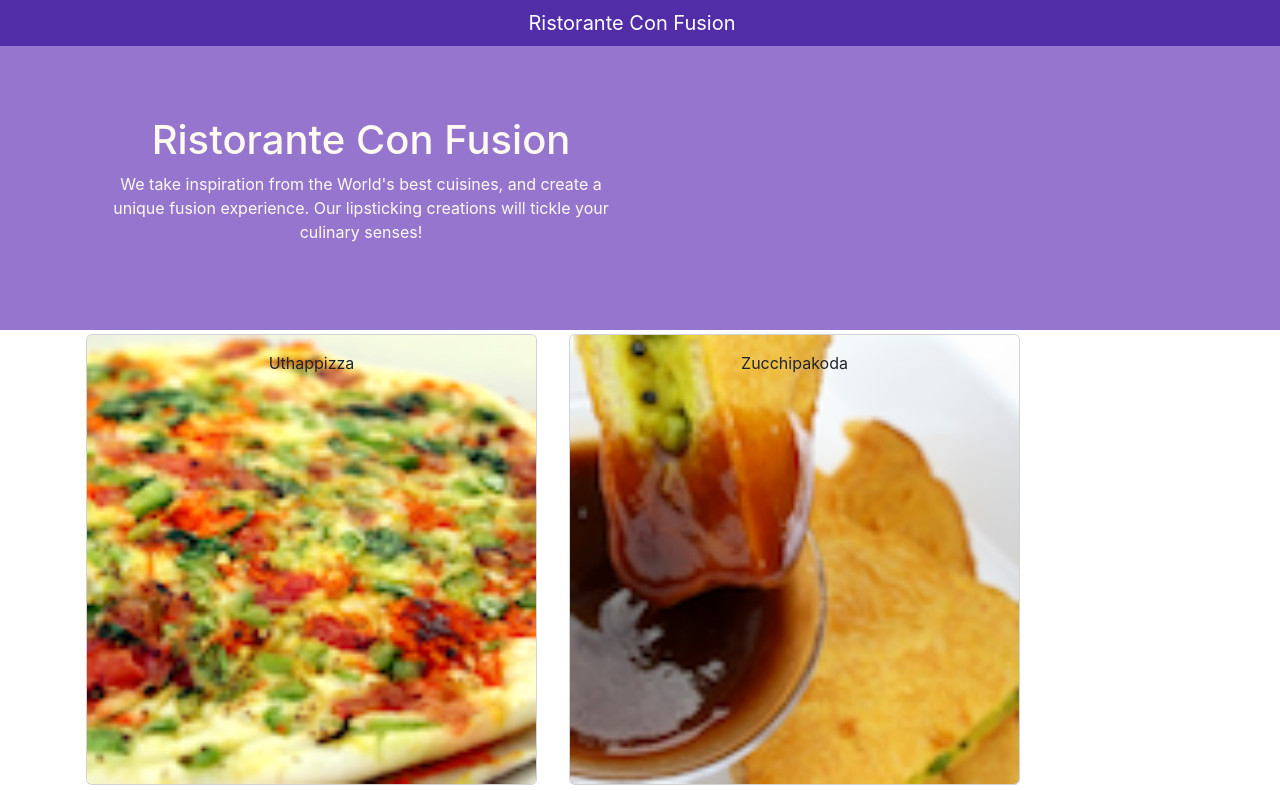
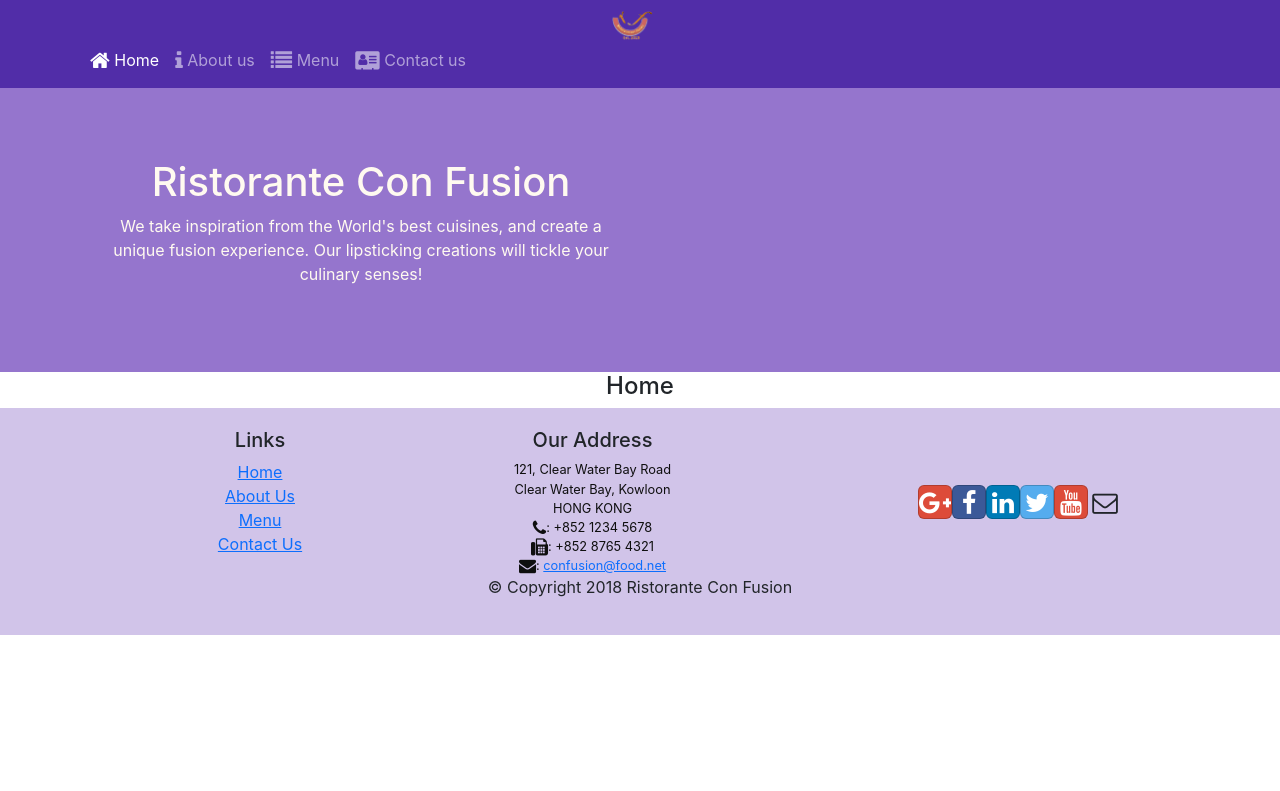
Before and after one commit to carloosbaroon/FrondEnd-React, a React (Create React App) app in the folder confusion/: page /home in a window 1280 px wide. Shown: the top 791 px of the page. Built offline with nearby package versions, Linux system fonts and the light colour scheme.

Commit message:
Implementing React Router

```diff
--- a/confusion/src/App.js
+++ b/confusion/src/App.js
@@ -1,17 +1,18 @@
 import {Component} from "react";
 import Main from "./components/MainComponent";
 import './App.css';
+import {BrowserRouter} from "react-router-dom";
 
 class App extends Component {
 
     render() {
         return (
-            //These classNames are defined in the App.css
-            <div className="App">
-                {/* Using props to pass the DISHES to MenuComponent */}
-                <Main/>
-            </div>
-
+            <BrowserRouter>
+                {/* These classNames are defined in the App.css */}
+                <div className="App">
+                    <Main/>
+                </div>
+            </BrowserRouter>
         );
     }
 }
--- a/confusion/src/components/FooterComponent.js
+++ b/confusion/src/components/FooterComponent.js
@@ -1,4 +1,5 @@
 import React from "react";
+import {Link} from "react-router-dom";
 
 function Footer(props) {
     return (
@@ -8,10 +9,10 @@ function Footer(props) {
                     <div className="col-4 offset-1 col-sm-2">
                         <h5>Links</h5>
                         <ul className="list-unstyled">
-                            <li><a href="/">Home</a></li>
-                            <li><a href="/">About</a></li>
-                            <li><a href="/">Menu</a></li>
-                            <li><a href="contactus.html">Contact</a></li>
+                            <li><Link to="/home">Home</Link></li>
+                            <li><Link to="aboutus">About Us</Link></li>
+                            <li><Link to="/menu">Menu</Link></li>
+                            <li><Link to="/contactus">Contact Us</Link></li>
                         </ul>
                     </div>
                     <div className="col-7 col-sm-5">
--- a/confusion/src/components/HeaderComponent.js
+++ b/confusion/src/components/HeaderComponent.js
@@ -1,14 +1,63 @@
 import React, {Component} from "react";
-import {Navbar, NavbarBrand} from "reactstrap";
+import {Navbar, NavbarBrand, Nav, NavbarToggler, Collapse, NavItem} from "reactstrap";
+import {NavLink} from "react-router-dom";
 
 class Header extends Component {
+
+    constructor(props) {
+        super(props);
+
+        this.state = {
+            isNavOpen: false
+        };
+        //Biding this.toggleNav variable to toggleNav to make it available
+        // instead of using an arrow function
+        this.toggleNav = this.toggleNav.bind(this);
+    }
+
+    toggleNav() {
+        this.setState({
+            isNavOpen: !this.state.isNavOpen
+        });
+    }
+
     render() {
         return (
             //Using a React Fragment to group a lot of elements and return them
             <>
-                <Navbar dark>
+                {/* We are using expand md so in Medium to Large screens we Header is shown full
+                    In case  it's a screen from xsm to sm, we are using the Collapse Header*/}
+                <Navbar dark expand="md">
                     <div className="container">
-                        <NavbarBrand href="/">Ristorante Con Fusion</NavbarBrand>
+                        <NavbarToggler onClick={this.toggleNav}/>
+                        <NavbarBrand className="mr-auto" href="/">
+                            <img src="assets/images/logo.png" height="30" width="41"
+                                 alt="Ristorante Con Fusion"/>
+                        </NavbarBrand>
+                        <Collapse isOpen={this.state.isNavOpen} navbar>
+                            <Nav navbar>
+                                <NavItem>
+                                    <NavLink className="nav-link" to="/home">
+                                        <span className="fa fa-home fa-lg"></span> Home
+                                    </NavLink>
+                                </NavItem>
+                                <NavItem>
+                                    <NavLink className="nav-link" to="/aboutus">
+                                        <span className="fa fa-info fa-lg"></span> About us
+                                    </NavLink>
+                                </NavItem>
+                                <NavItem>
+                                    <NavLink className="nav-link" to="/menu">
+                                        <span className="fa fa-list fa-lg"></span> Menu
+                                    </NavLink>
+                                </NavItem>
+                                <NavItem>
+                                    <NavLink className="nav-link" to="/contactus">
+                                        <span className="fa fa-address-card fa-lg"></span> Contact us
+                                    </NavLink>
+                                </NavItem>
+                            </Nav>
+                        </Collapse>
                     </div>
                 </Navbar>
                 <div className="jumbotron">
--- /dev/null
+++ b/confusion/src/components/HomeComponent.js
@@ -0,0 +1,11 @@
+import React from "react";
+
+function Home(props) {
+    return (
+        <div className="container">
+            <h4>Home</h4>
+        </div>
+    );
+}
+
+export default Home;
--- a/confusion/src/components/MainComponent.js
+++ b/confusion/src/components/MainComponent.js
@@ -1,9 +1,11 @@
 import Menu from "./MenuComponent";
+import Home from "./HomeComponent";
 import DishDetail from "./DishDetailComponent";
 import Header from "./HeaderComponent";
 import Footer from "./FooterComponent";
 import {DISHES} from "../shared/dishes";
 import {Component} from "react";
+import {Routes, Route, Navigate} from "react-router-dom";
 
 //This is a Container Component
 class Main extends Component {
@@ -14,26 +16,39 @@ class Main extends Component {
         //Here we store properties of the component
         //Lifting state of DISHES, so they can be shared between more components
         this.state = {
-            dishes: DISHES,
-            selectedDish: null
+            dishes: DISHES
         };
     }
 
-    OnDishSelect(dishId) {
-        //Here we set the selectedDish to the dish we just click using OnClick
-        this.setState({selectedDish: dishId})
-    }
+    render() {
 
-    render() {
+        //Creating functional component HomePage
+        const HomePage  = () => {
+            return(
+                <Home/>
+            );
+        }
+
         return (
             //These classNames are defined in the App.css
             <div className="App">
                 <Header/>
-                {/* Using props to pass the DISHES to MenuComponent
+                <Routes>
+                    <Route
+                        path="/home"
+                        element={<HomePage/>}
+                    />
+                    {/* Using props to pass the DISHES to MenuComponent
                     and passing the selected dish */}
-                <Menu dishes={this.state.dishes}
-                      onClick={(dishId) => this.OnDishSelect(dishId)}/>
-                <DishDetail selectedDish={this.state.dishes.filter((dish) => dish.id === this.state.selectedDish)[0]}/>
+                    <Route
+                        exact path="/menu"
+                        element={<Menu dishes={this.state.dishes}/>}
+                    />
+                    <Route
+                        path="*"
+                        element={<Navigate to="/home" replace />}
+                    />
+                </Routes>
                 <Footer/>
             </div>
 
--- a/package.json
+++ b/package.json
@@ -3,6 +3,7 @@
     "bootstrap": "^5.3.1",
     "bootstrap-social": "^5.1.1",
     "font-awesome": "^4.7.0",
+    "react-router-dom": "^6.15.0",
     "reactstrap": "^9.2.0"
   }
 }
```
Also changed, not shown: 1 other file (tests, documents, lock files or other folders).
